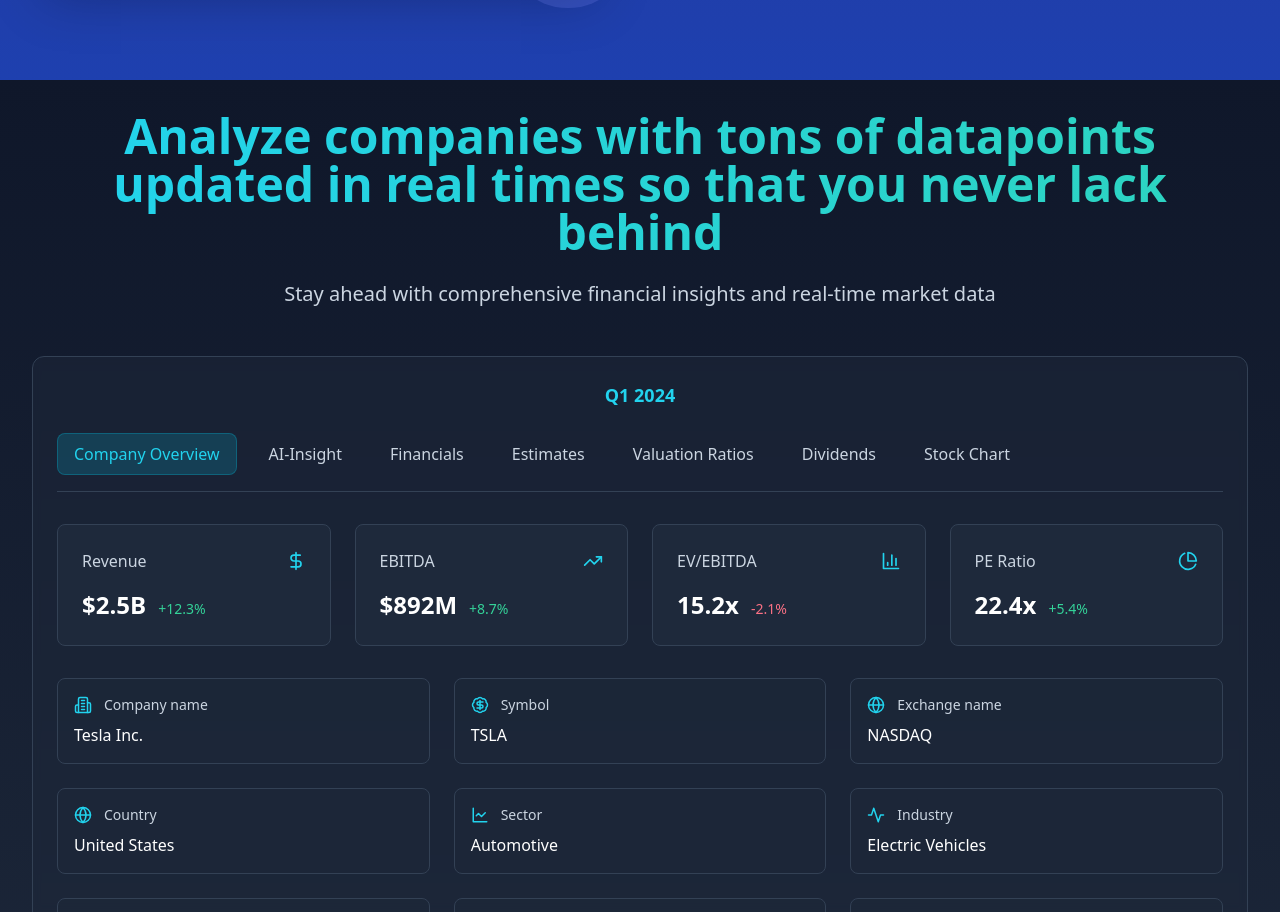
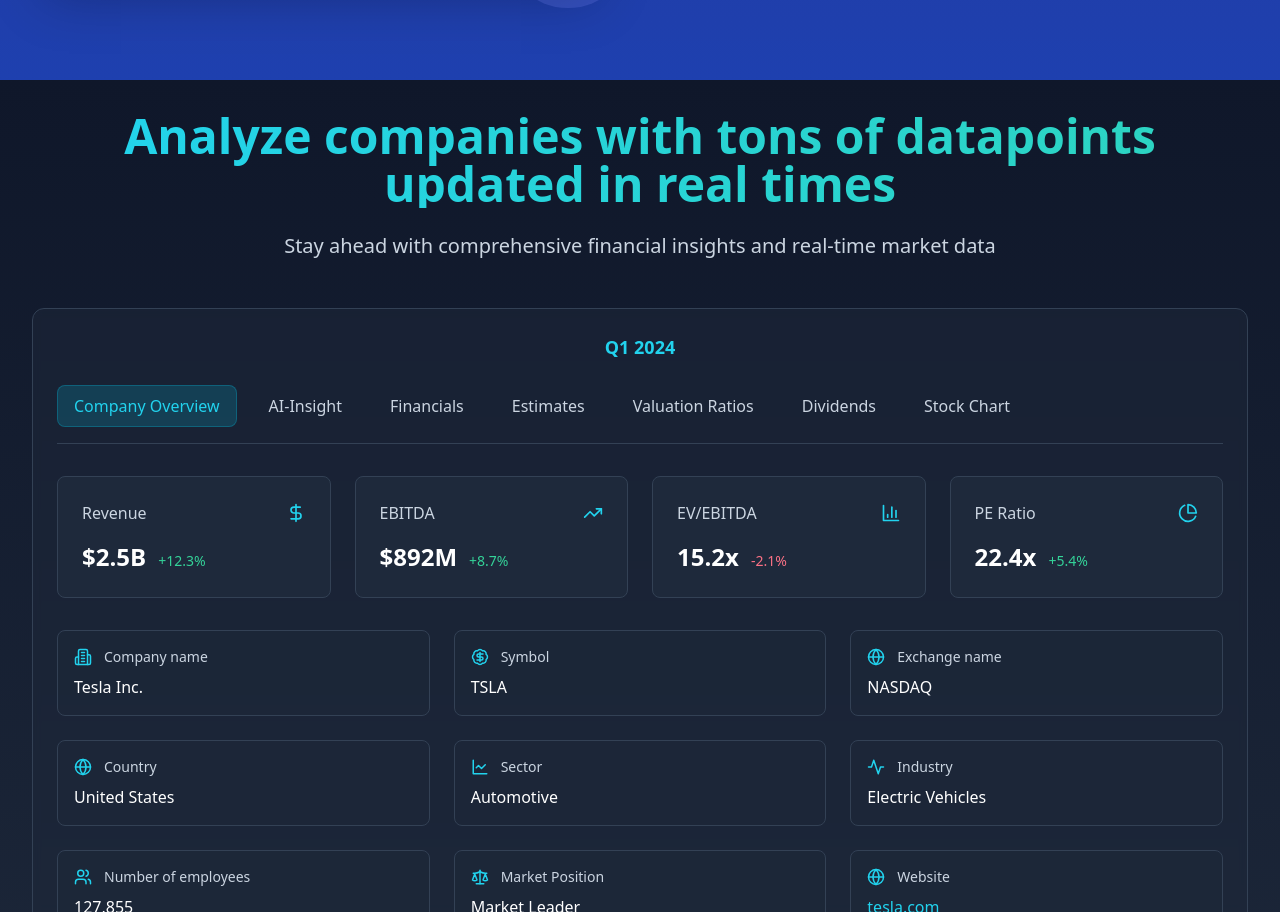
Before and after one commit to ShiruvatiNarasimha/valueEq2, a React (Vite) app: page / in a window 1280 px wide. Shown: the part 6591-7503 px from the top of the page. Built offline with nearby package versions, Linux system fonts and the light colour scheme.

Commit message:
Removed unwanted code

```diff
--- a/src/components/CompanyAnalysis.tsx
+++ b/src/components/CompanyAnalysis.tsx
@@ -500,8 +500,7 @@
             animate={{ opacity: 1, y: 0 }}
             className="text-4xl md:text-5xl font-bold mb-6 bg-gradient-to-r from-cyan-400 to-teal-400 text-transparent bg-clip-text"
           >
-            Analyze companies with tons of datapoints updated in real times so
-            that you never lack behind
+            Analyze companies with tons of datapoints updated in real times
           </motion.h1>
           <motion.p
             initial={{ opacity: 0, y: 20 }}
```
